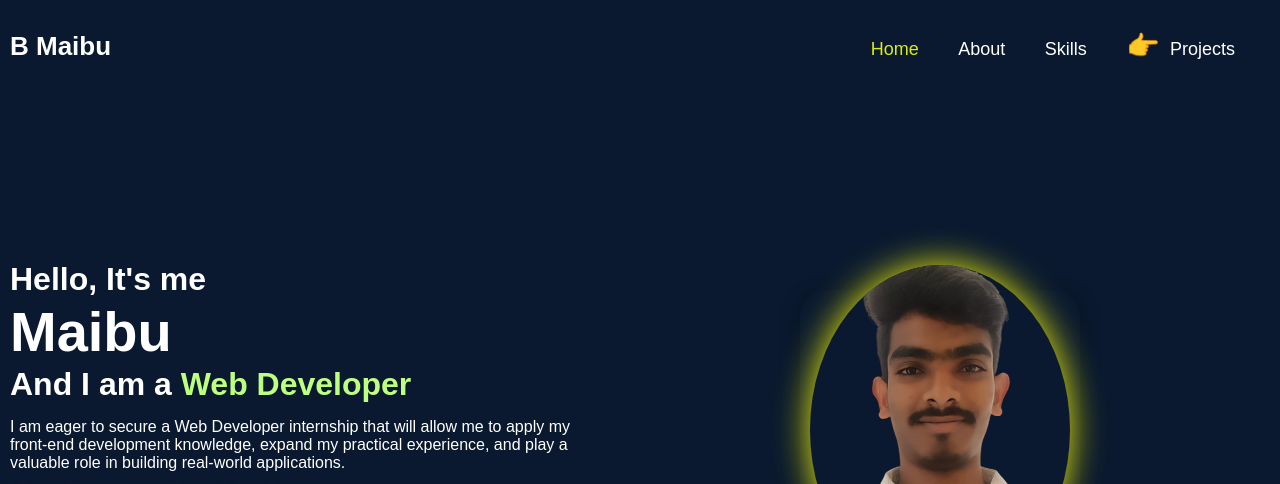
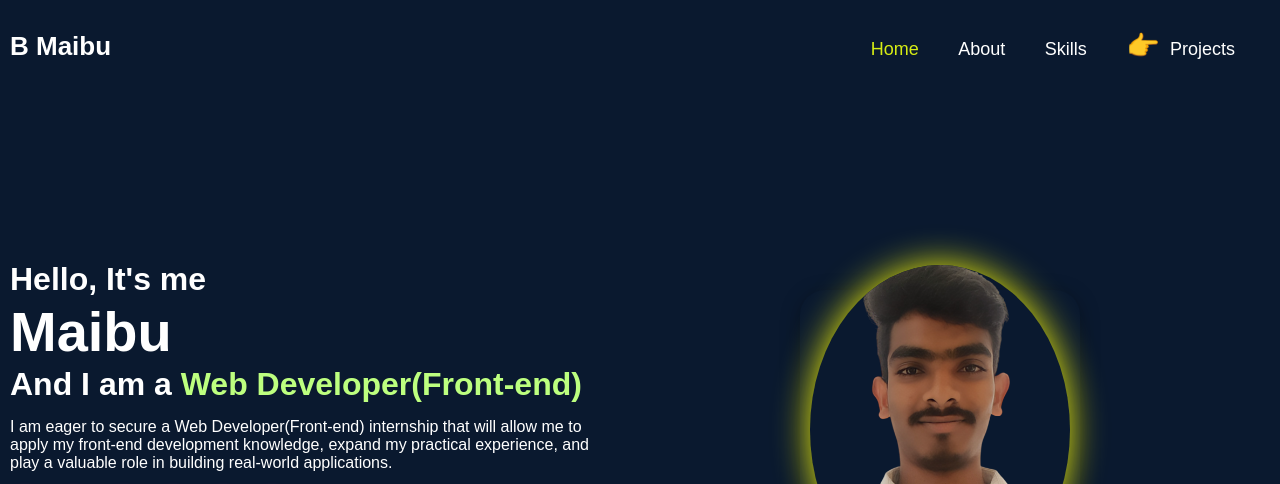
Before and after one commit to bmaibu/myfortfolio, a plain HTML site: page index.html in a window 1280 px wide. Shown: the top 484 px of the page. Drawn offline with nearby package versions, Linux system fonts and the light colour scheme.

Commit message:
Update index.html

```diff
--- a/index.html
+++ b/index.html
@@ -27,8 +27,8 @@
         <div class="home-content">
           <h3>Hello, It's me</h3>
           <h1>Maibu</h1>
-          <h3>And I am a <span>Web Developer</span></h3>
-          <p>I am eager to secure a Web Developer internship that will allow me to apply my front-end development knowledge, expand my
+          <h3>And I am a <span>Web Developer(Front-end)</span></h3>
+          <p>I am eager to secure a Web Developer(Front-end) internship that will allow me to apply my front-end development knowledge, expand my
             practical experience, and play a valuable role in building real-world applications.</p>
 
           <!-- Social Links -->
```
